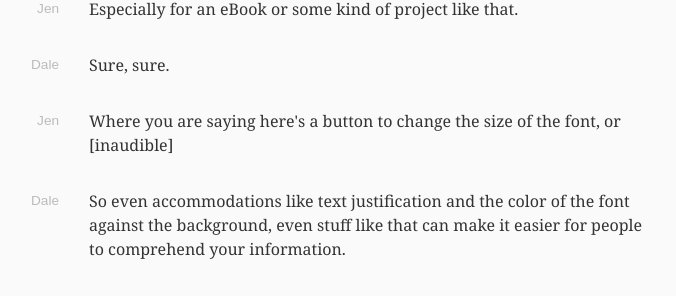
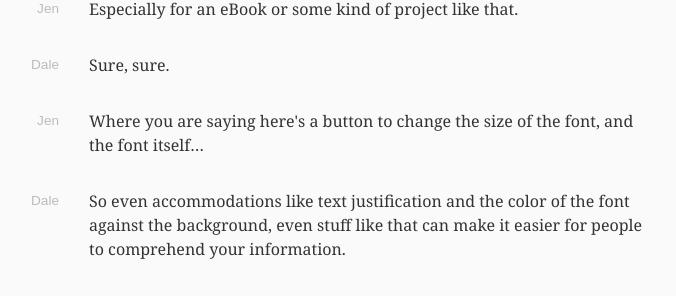
Before and after one commit to jensimmons/webahead-transcripts, a Jekyll site: the page built from _posts/transcripts/2014-03-28-064.html, in a window 1280 px wide and 900 px high, scrolled down 12715 px. Shown: the part 150-446 px from the top of the window, without its empty margins (291-967 px from the left). Built offline with Jekyll 4.4.1, drawn with Linux system fonts in a browser that asks for light colours; Markdown is read by kramdown in place of the engine named in the settings.

Commit message:
Fixed an "inaudible".
Can be heard at around 33:20 if anybody wants to confirm.

```diff
--- a/_posts/transcripts/2014-03-28-064.html
+++ b/_posts/transcripts/2014-03-28-064.html
@@ -221,7 +221,7 @@ permalink: 64/
 <dd>Sure, sure.</dd>
 
 <dt>Jen</dt>
-<dd>Where you are saying here's a button to change the size of the font, or [inaudible] </dd>
+<dd>Where you are saying here's a button to change the size of the font, and the font itself…</dd>
 
 <dt>Dale</dt>
 <dd>So even accommodations like text justification and the color of the font against the background, even stuff like that can make it easier for people to comprehend your information.</dd>
```
